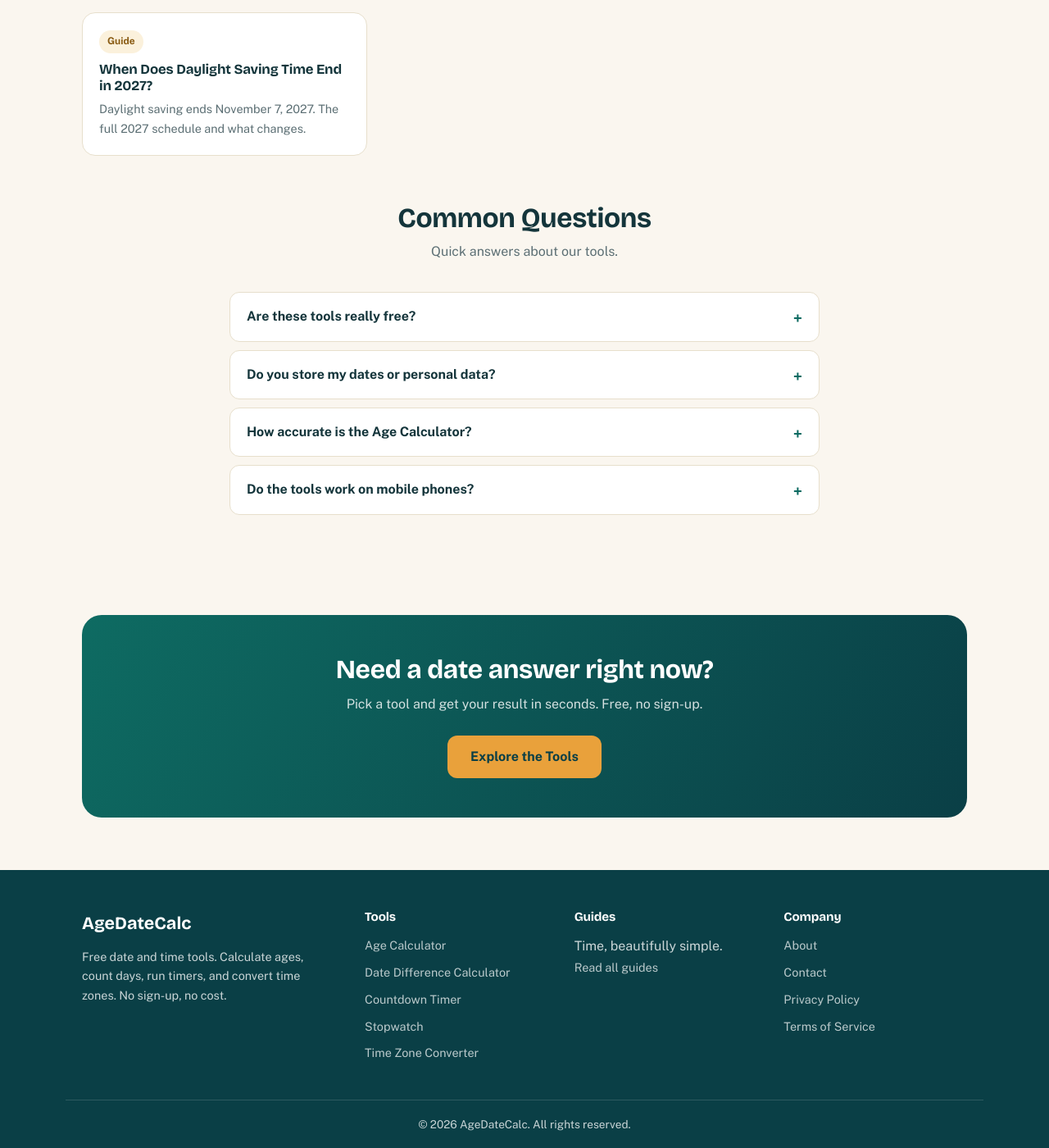
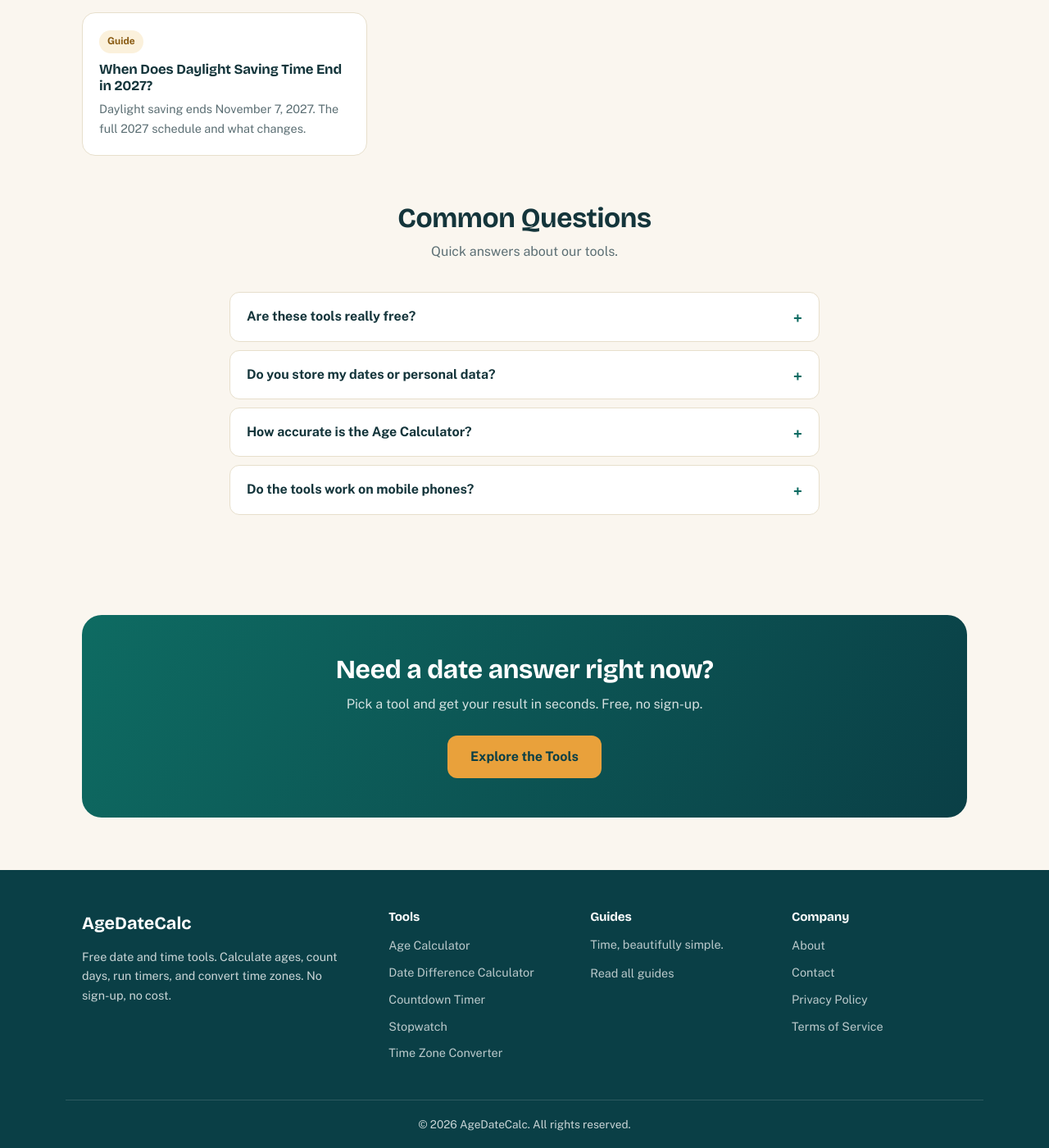
Before and after one commit to zaidmeo09-dhangal/agedatecalc, a Jekyll site: the page built from index.md, in a window 1280 px wide and 1400 px high, scrolled down 2604 px. Shown: the whole window at 82% size. Built offline with Jekyll 4.4.1, drawn with Linux system fonts in a browser that asks for light colours.

```diff
--- a/assets/css/style.css
+++ b/assets/css/style.css
@@ -193,10 +193,11 @@
 
 /* Footer */
 .site-footer{background:var(--teal-deep);color:rgba(255,255,255,.78);padding:48px 0 0;margin-top:64px}
-.footer-grid{display:grid;grid-template-columns:1.4fr 1fr 1fr 1fr;gap:32px;padding-bottom:36px}
+.footer-grid{display:grid;grid-template-columns:1.6fr 1fr 1fr 1fr;gap:32px;padding-bottom:36px}
 .footer-brand .logo-text{color:#fff}
-.footer-brand p{font-size:.9rem;margin-top:10px;max-width:280px}
+.footer-brand p{font-size:.9rem;margin-top:10px;max-width:320px}
 .footer-col h4{color:#fff;font-size:.95rem;margin-bottom:14px}
+.footer-col p{color:rgba(255,255,255,.72);font-size:.9rem;line-height:1.5;margin-bottom:12px}
 .footer-col a{display:block;color:rgba(255,255,255,.72);text-decoration:none;font-size:.9rem;margin-bottom:9px}
 .footer-col a:hover{color:var(--amber)}
 .footer-bottom{border-top:1px solid rgba(255,255,255,.14);padding:18px 0;text-align:center;font-size:.85rem}
```
